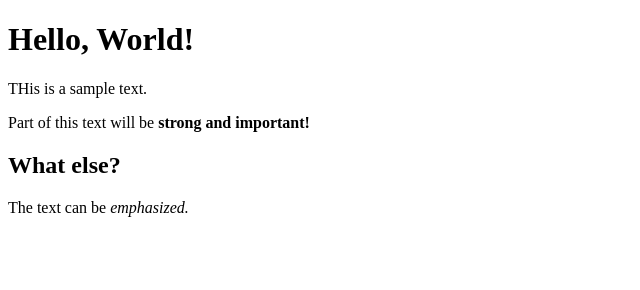
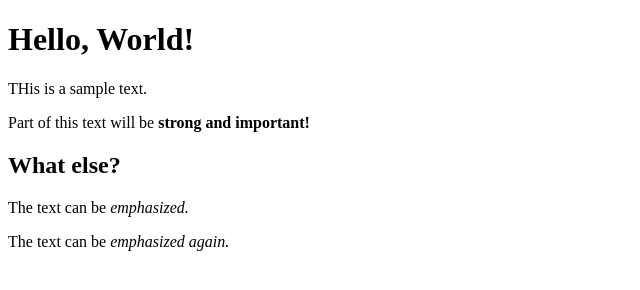
Before and after one commit to sohodoll/git_test, a plain HTML site: page index.html in a window 1280 px wide. Shown: the whole page, without its empty margins (0-640 px from the left). Drawn offline with Linux system fonts and the light colour scheme.

Commit message:
Edit the body of index.html
Add additional text to the body to test the rewrap extention
functionality. It works just fine.

```diff
--- a/index.html
+++ b/index.html
@@ -10,5 +10,6 @@
         <p>Part of this text will be <strong>strong and important!</strong></p>
         <h2>What else?</h2>
         <p>The text can be <em>emphasized.</em></p>
+        <p>The text can be <em>emphasized again.</em></p>
     </body>
 </html>
```
